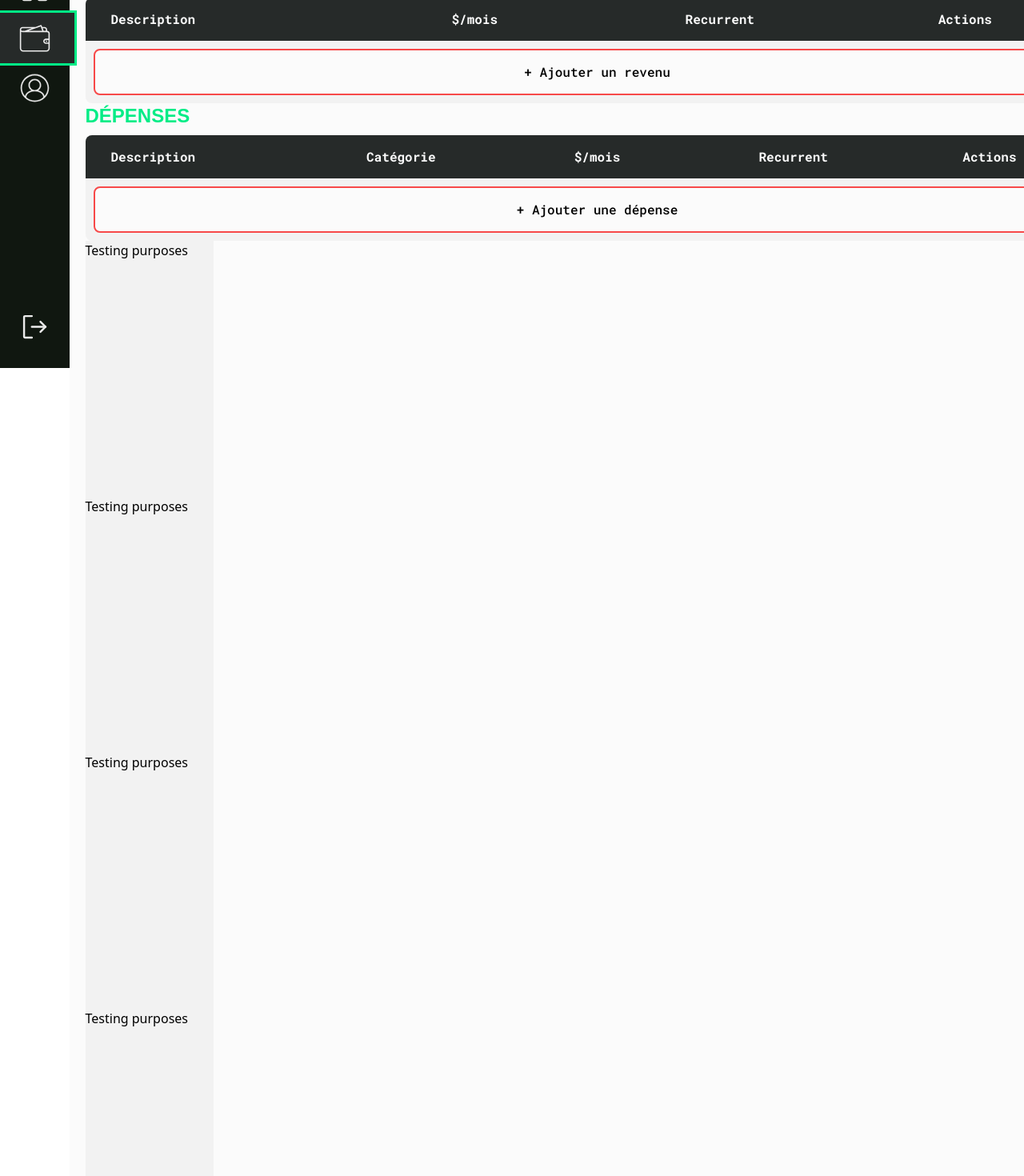
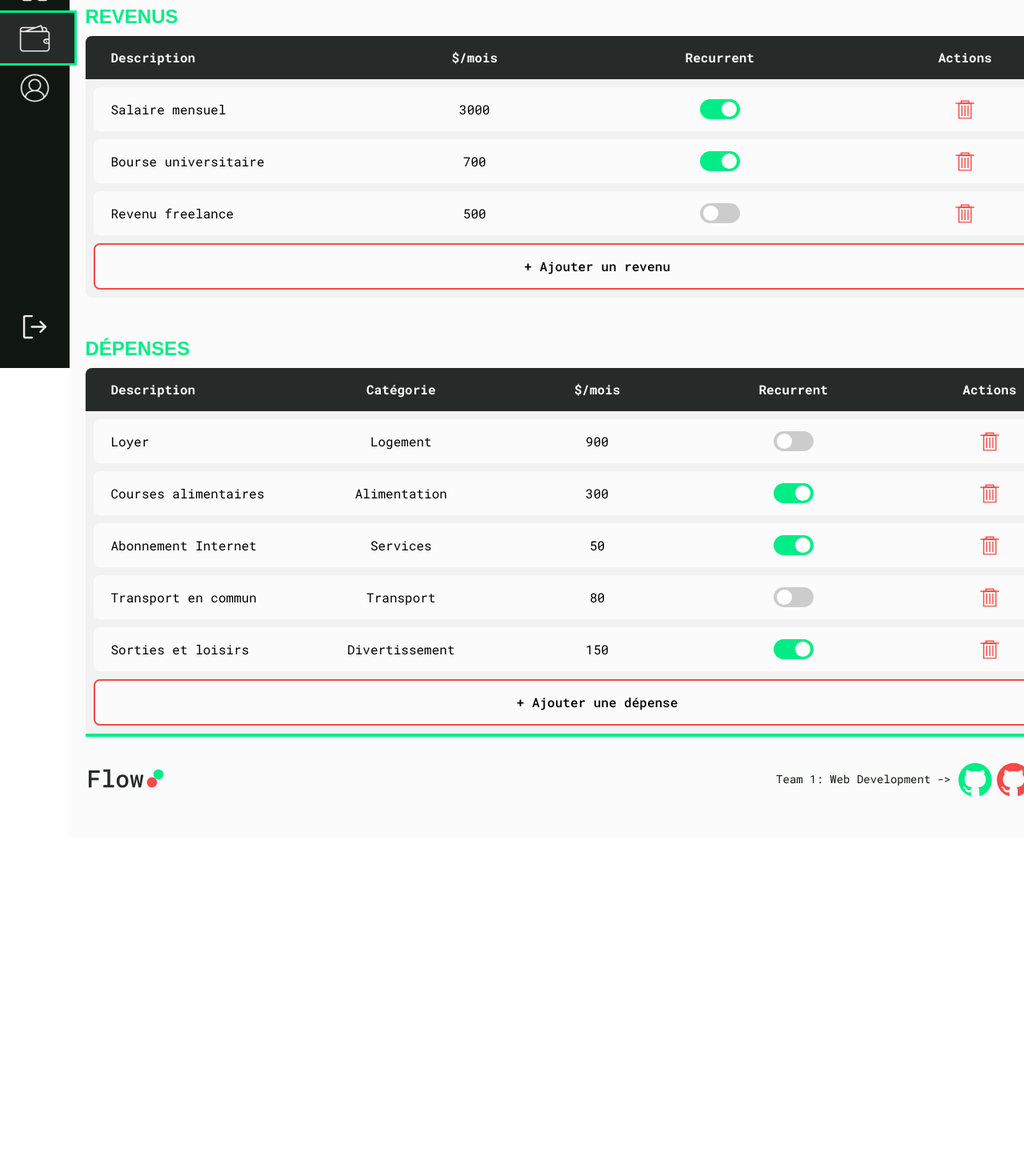
Before and after one commit to Big-pun/projet-synthese, a Vue app: page /budget in a window 1280 px wide. Shown: the part 340-1810 px from the top of the page at 80% size. After the commit the page ends 1387 px from the top, so only its background shows below. Built offline with nearby package versions, Linux system fonts and the light colour scheme.

Commit message:
Complete page with income and spending tables with mock data

```diff
--- a/src/view/BudgetView.vue
+++ b/src/view/BudgetView.vue
@@ -2,19 +2,49 @@
 import BudgetPreview from '@/components/budget/BudgetPreview.vue';
 import IncomeTable from '@/components/budget/IncomeTable.vue';
 import SpendingTable from '@/components/budget/SpendingTable.vue';
+import { ref } from 'vue';
+
+const userBudget = ref({
+  incomes: [
+    { id: 1, name: 'Salaire mensuel', amount: 3000, recurrent: true },
+    { id: 2, name: 'Bourse universitaire', amount: 700, recurrent: true },
+    { id: 3, name: 'Revenu freelance', amount: 500, recurrent: false }
+  ],
+  spendings: [
+    { id: 1, name: 'Loyer', category: 'Logement', amount: 900 },
+    { id: 2, name: 'Courses alimentaires', category: 'Alimentation', amount: 300, recurrent: true },
+    { id: 3, name: 'Abonnement Internet', category: 'Services', amount: 50, recurrent: true },
+    { id: 4, name: 'Transport en commun', category: 'Transport', amount: 80, recurrent: false },
+    { id: 5, name: 'Sorties et loisirs', category: 'Divertissement', amount: 150, recurrent: true }
+  ]
+});
+
+const toggleReccurence = (item) => {
+  item.recurrent = !item.recurrent;
+};
+
+const openModal = (item) => {
+  console.log('Open modal for item:', item);
+};
 </script>
 
 <template>
-  <BudgetPreview></BudgetPreview>
-  <IncomeTable></IncomeTable>
-  <SpendingTable></SpendingTable>
-  <div class="h-80 bg-light-gray w-40 m-5">Testing purposes</div>
-  <div class="h-80 bg-light-gray w-40 m-5">Testing purposes</div>
-  <div class="h-80 bg-light-gray w-40 m-5">Testing purposes</div>
-  <div class="h-80 bg-light-gray w-40 m-5">Testing purposes</div>
-  <div class="h-80 bg-light-gray w-40 m-5">Testing purposes</div>
-  <div class="h-80 bg-light-gray w-40 m-5">Testing purposes</div>
-  <div class="h-80 bg-light-gray w-40 m-5">Testing purposes</div>
+  <div class="flex flex-col gap-12">
+    <BudgetPreview></BudgetPreview>
+    <IncomeTable
+    :incomes="userBudget.incomes"
+    @toggleReccurence="toggleReccurence"
+    @openModal="openModal"
+    @openForm="openIncomeFormModal"
+    />
+
+    <SpendingTable
+    :spendings="userBudget.spendings"
+    @openModal="openModal"
+    @openForm="openIncomeFormModal"
+    @toggleReccurence="toggleReccurence"
+    />
+  </div>
 </template>
 
 <style></style>
```
